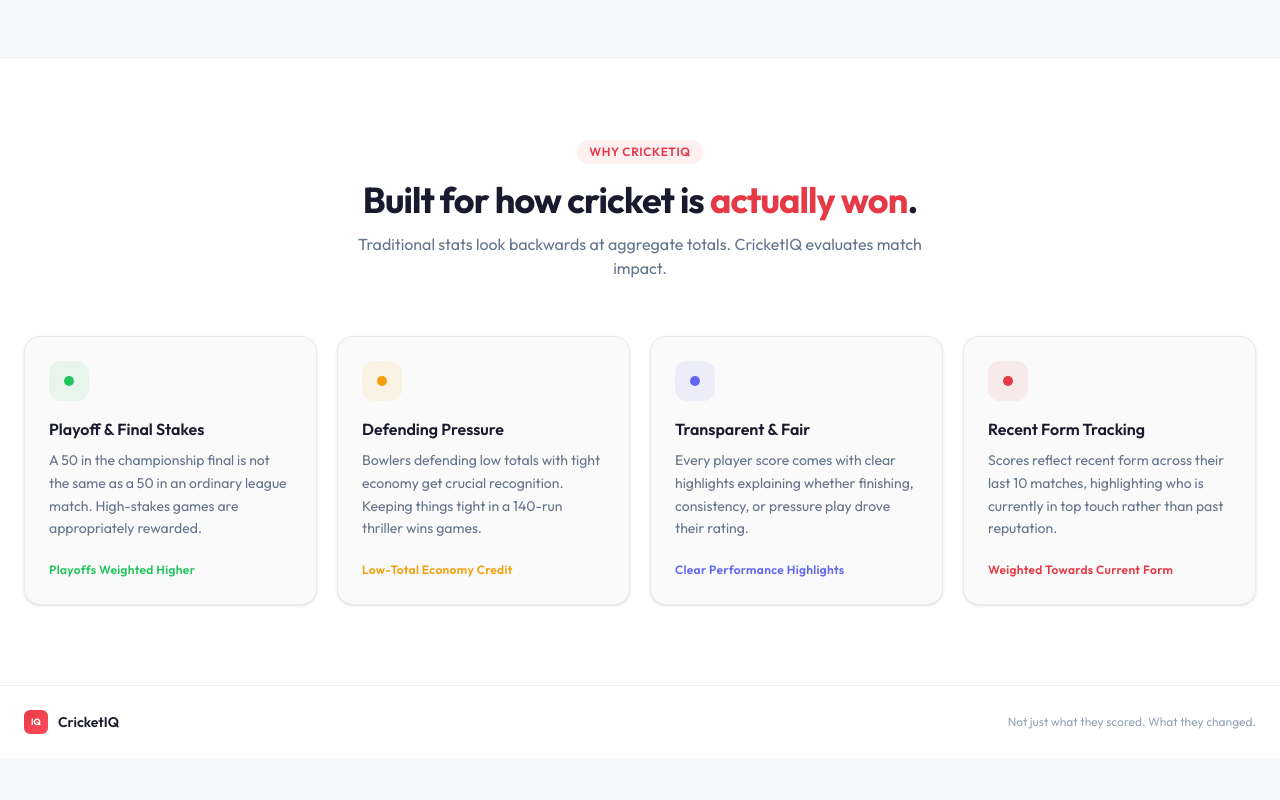
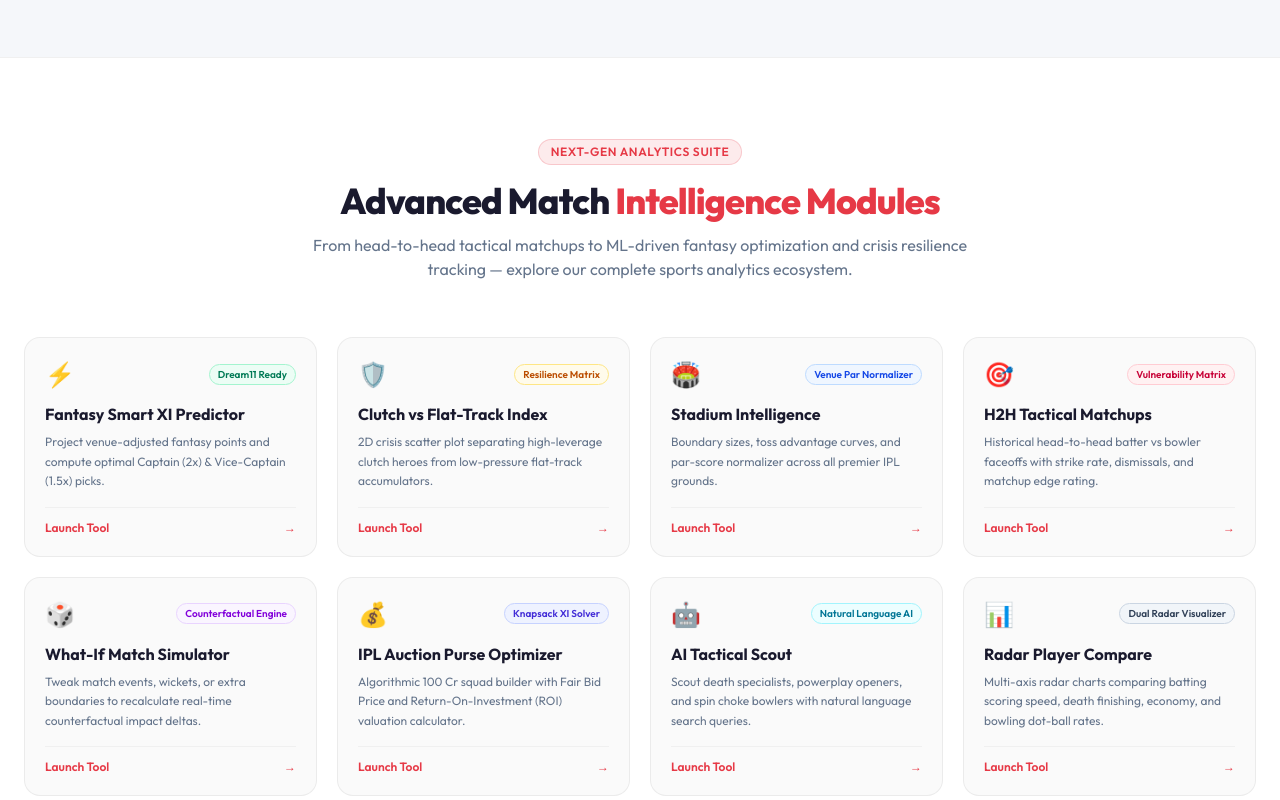
Before and after one commit to prachizala/CricketIQ-Project, a Next.js app: page / in a window 1280 px wide. Shown: the part 1400-2200 px from the top of the page. Built offline with nearby package versions, Linux system fonts and the light colour scheme.

Commit message:
feat: add advanced tactical intelligence showcase grid and clean up duplicate footer on homepage

```diff
--- a/src/app/page.tsx
+++ b/src/app/page.tsx
@@ -237,8 +237,119 @@ export default function HomePage() {
         </div>
       </section>
 
+      {/* Advanced Tactical Intelligence Showcase */}
+      <section className="py-20 bg-white border-t border-black/[0.06]">
+        <div className="max-w-[1400px] mx-auto px-6">
+          <div className="text-center mb-14">
+            <span className="inline-block px-3 py-1 rounded-full bg-[#e63946]/10 text-[#e63946] text-xs font-semibold tracking-wider mb-4 border border-[#e63946]/20">
+              NEXT-GEN ANALYTICS SUITE
+            </span>
+            <h2 className="text-3xl sm:text-4xl font-extrabold text-[#1a1a2e] tracking-tight">
+              Advanced Match <span className="text-[#e63946]">Intelligence Modules</span>
+            </h2>
+            <p className="text-[#64748b] text-sm sm:text-base mt-3 max-w-2xl mx-auto">
+              From head-to-head tactical matchups to ML-driven fantasy optimization and crisis resilience tracking — explore our complete sports analytics ecosystem.
+            </p>
+          </div>
+
+          <div className="grid grid-cols-1 md:grid-cols-2 lg:grid-cols-4 gap-5">
+            {[
+              {
+                title: 'Fantasy Smart XI Predictor',
+                href: '/fantasy-predictor',
+                badge: 'Dream11 Ready',
+                badgeColor: 'bg-emerald-50 text-emerald-700 border-emerald-200',
+                desc: 'Project venue-adjusted fantasy points and compute optimal Captain (2x) & Vice-Captain (1.5x) picks.',
+                icon: '⚡',
+              },
+              {
+                title: 'Clutch vs Flat-Track Index',
+                href: '/clutch-index',
+                badge: 'Resilience Matrix',
+                badgeColor: 'bg-amber-50 text-amber-700 border-amber-200',
+                desc: '2D crisis scatter plot separating high-leverage clutch heroes from low-pressure flat-track accumulators.',
+                icon: '🛡️',
+              },
+              {
+                title: 'Stadium Intelligence',
+                href: '/venues',
+                badge: 'Venue Par Normalizer',
+                badgeColor: 'bg-blue-50 text-blue-700 border-blue-200',
+                desc: 'Boundary sizes, toss advantage curves, and par-score normalizer across all premier IPL grounds.',
+                icon: '🏟️',
+              },
+              {
+                title: 'H2H Tactical Matchups',
+                href: '/matchups',
+                badge: 'Vulnerability Matrix',
+                badgeColor: 'bg-rose-50 text-rose-700 border-rose-200',
+                desc: 'Historical head-to-head batter vs bowler faceoffs with strike rate, dismissals, and matchup edge rating.',
+                icon: '🎯',
+              },
+              {
+                title: 'What-If Match Simulator',
+                href: '/simulator',
+                badge: 'Counterfactual Engine',
+                badgeColor: 'bg-purple-50 text-purple-700 border-purple-200',
+                desc: 'Tweak match events, wickets, or extra boundaries to recalculate real-time counterfactual impact deltas.',
+                icon: '🎲',
+              },
+              {
+                title: 'IPL Auction Purse Optimizer',
+                href: '/auction-optimizer',
+                badge: 'Knapsack XI Solver',
+                badgeColor: 'bg-indigo-50 text-indigo-700 border-indigo-200',
+                desc: 'Algorithmic 100 Cr squad builder with Fair Bid Price and Return-On-Investment (ROI) valuation calculator.',
+                icon: '💰',
+              },
+              {
+                title: 'AI Tactical Scout',
+                href: '/scout',
+                badge: 'Natural Language AI',
+                badgeColor: 'bg-cyan-50 text-cyan-700 border-cyan-200',
+                desc: 'Scout death specialists, powerplay openers, and spin choke bowlers with natural language search queries.',
+                icon: '🤖',
+              },
+              {
+                title: 'Radar Player Compare',
+                href: '/compare',
+                badge: 'Dual Radar Visualizer',
+                badgeColor: 'bg-slate-100 text-slate-700 border-slate-300',
+                desc: 'Multi-axis radar charts comparing batting scoring speed, death finishing, economy, and bowling dot-ball rates.',
+                icon: '📊',
+              },
+            ].map(module => (
+              <Link
+                key={module.title}
+                href={module.href}
+                className="group p-5 rounded-2xl bg-[#fafafa] border border-black/[0.06] hover:border-[#e63946]/40 hover:bg-white hover:shadow-lg hover:shadow-[#e63946]/5 transition-all flex flex-col justify-between"
+              >
+                <div>
+                  <div className="flex items-center justify-between mb-3">
+                    <span className="text-2xl">{module.icon}</span>
+                    <span className={`text-[10px] font-semibold px-2 py-0.5 rounded-full border ${module.badgeColor}`}>
+                      {module.badge}
+                    </span>
+                  </div>
+                  <h3 className="font-bold text-base text-[#1a1a2e] group-hover:text-[#e63946] transition-colors mb-1.5">
+                    {module.title}
+                  </h3>
+                  <p className="text-xs text-[#64748b] leading-relaxed">
+                    {module.desc}
+                  </p>
+                </div>
+                <div className="mt-4 pt-3 border-t border-black/[0.04] flex items-center justify-between text-xs font-semibold text-[#e63946]">
+                  <span>Launch Tool</span>
+                  <span className="group-hover:translate-x-1 transition-transform">&rarr;</span>
+                </div>
+              </Link>
+            ))}
+          </div>
+        </div>
+      </section>
+
       {/* What Makes CricketIQ Different */}
-      <section className="py-20 bg-white border-t border-black/[0.06]">
+      <section className="py-20 bg-[#f5f7fa] border-t border-black/[0.06]">
         <div className="max-w-[1400px] mx-auto px-6">
           <div className="text-center mb-14">
             <span className="inline-block px-3 py-1 rounded-full bg-[#fef0f1] text-[#e63946] text-xs font-semibold tracking-wider mb-4">
@@ -279,7 +390,7 @@ export default function HomePage() {
                 stat: 'Weighted Towards Current Form',
               },
             ].map(item => (
-              <div key={item.title} className="bg-[#fafafa] border border-black/[0.06] rounded-2xl p-6 shadow-sm">
+              <div key={item.title} className="bg-white border border-black/[0.06] rounded-2xl p-6 shadow-sm">
                 <div className="w-10 h-10 rounded-xl flex items-center justify-center mb-4" style={{ backgroundColor: item.color + '15' }}>
                   <div className="w-2.5 h-2.5 rounded-full" style={{ backgroundColor: item.color }} />
                 </div>
@@ -291,21 +402,6 @@ export default function HomePage() {
           </div>
         </div>
       </section>
-
-      {/* Footer */}
-      <footer className="border-t border-black/[0.06] bg-white">
-        <div className="max-w-[1400px] mx-auto px-6 py-6 flex flex-col sm:flex-row items-center justify-between gap-4">
-          <div className="flex items-center gap-2.5">
-            <div className="w-6 h-6 rounded-md bg-gradient-to-br from-[#e63946] to-[#ff4d5a] flex items-center justify-center">
-              <span className="text-white font-bold text-[9px]">IQ</span>
-            </div>
-            <span className="text-sm font-semibold text-[#1a1a2e]">CricketIQ</span>
-          </div>
-          <span className="text-xs text-[#94a3b8]">
-            Not just what they scored. What they changed.
-          </span>
-        </div>
-      </footer>
     </div>
   );
 }
```
